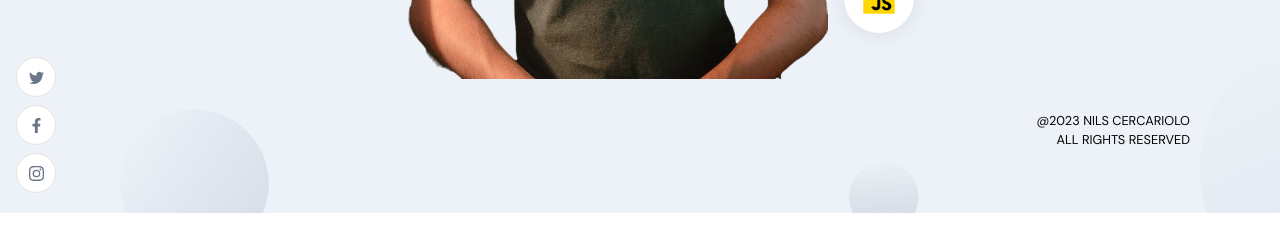
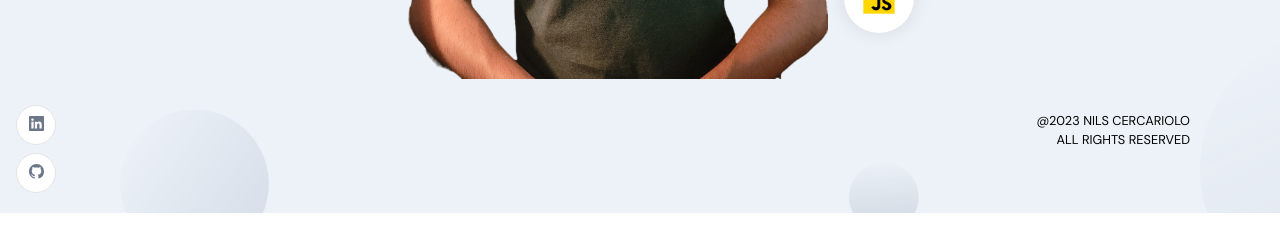
Before and after one commit to Nylio-prog/portfolio, a React (Create React App) app in the folder frontend_react/: page / in a window 1280 px wide. Shown: the part 640-883 px from the top of the page. Built offline with nearby package versions, Linux system fonts and the light colour scheme; no server answers.

Commit message:
#4 modified social medias

```diff
--- a/frontend_react/src/components/SocialMedia.jsx
+++ b/frontend_react/src/components/SocialMedia.jsx
@@ -1,18 +1,19 @@
 import React from 'react';
-import { BsTwitter, BsInstagram } from 'react-icons/bs';
-import { FaFacebookF } from 'react-icons/fa';
+import { BsLinkedin, BsGithub } from 'react-icons/bs';
+
 
 const SocialMedia = () => {
   return (
     <div className="app__social">
         <div>
-            <BsTwitter />
+          <a href='https://www.linkedin.com/in/nils-cercariolo' target='_blank' rel="noreferrer">
+            <BsLinkedin />
+          </a>
         </div>
         <div>
-            <FaFacebookF />
-        </div>
-        <div>
-            <BsInstagram />
+          <a href='https://github.com/Nylio-prog' target='_blank' rel="noreferrer">
+            <BsGithub />
+          </a>
         </div>
     </div>
   )
```
